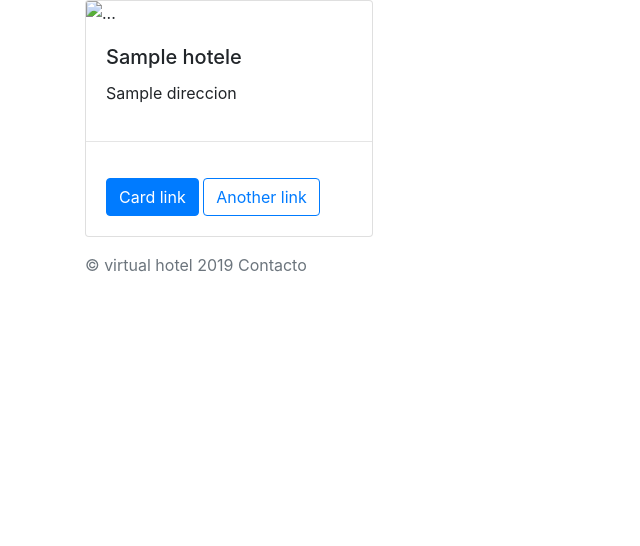
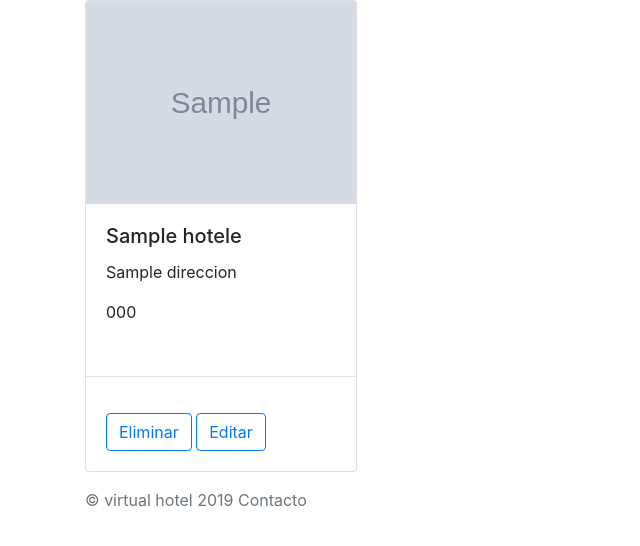
Before and after one commit to cerebro5000/virtualhotel, a PHP site: template vistas/usuario/mishoteles.php in a window 1280 px wide. Shown: the top 546 px of the page, without its empty margins (0-640 px from the left). Run offline with PHP 8.4, Linux system fonts and the light colour scheme; the template is opened without the code that fills it: most values are stand-ins (such as "Sample title", 1, 10 or a date in 2020); grey boxes marked "Sample" are stand-in pictures; some libraries are stand-ins or nearby versions.

Commit message:
vista de mishoteles

```diff
--- a/vistas/usuario/hotel.php
+++ b/vistas/usuario/hotel.php
@@ -54,6 +54,7 @@
 						<br>
 						<b><?php foreach($habitaciones as $key => $value):?>
 						<?php echo $value['descripcion'];?>
+
 						<?php endforeach; ?></b>
 
 						<br>
--- a/vistas/usuario/mishoteles.php
+++ b/vistas/usuario/mishoteles.php
@@ -1,22 +1,39 @@
 <div class="container">
 	<div class="row">
 		<?php foreach($hoteles as $key => $value):?>
-		<div class="col-xl-4">
-			<div class="card" style="width: 18rem;">
-				<img src="" class="card-img-top" alt="...">
+		<div class="col-xl-3">
+			<div class="card" style="width: 17rem;">
+				<?php if (!empty($value['imagen'])): ?>
+					<?php foreach ($value['imagen'] as $key => $val): ?>
+					<img src="<?php echo UPLOADHOTEL. $val ?>" class="card-img-top" alt="...">
+					<?php endforeach ?>
+				<?php else: ?>
+					<img src="img/fondo feo.jpg" class="card-img-top" alt="...">
+				<?php endif ?>
+
 				<div class="card-body">
-
 					<h5 class="card-title"><?php echo $value['nombre'] ?></h5>
 					<p class="card-text"><?php echo $value['direccion'] ?></p>
+					<?php echo $value['telefono'] ?><br>
+					</p>
 				</div>
 				<hr>
 				<div class="card-body">
 					<input type="text" name="" hidden="true" value="<?php $value['id_hotel']; ?>">
-					<a href="#" class="btn btn-primary">Card link</a>
-					<button class="btn btn-outline-primary">Another link</button>
+					<button class="btn btn-outline-primary" id="eliminar">Eliminar</button>
+					<button class="btn btn-outline-primary" id="editar">Editar</button>
 				</div>
 			</div>
 		</div>
 		<?php endforeach; ?>
 	</div>
 </div>
+
+<script type="text/javascript">
+	$(document).ready(function(){
+		$('#registroform').click(function(event){
+				event.preventDefault();
+		$.post('index.php?controller=usuario&action=eliminarhotel');
+		});
+	});
+</script>
```
Also changed, not shown: modelos/Hotel_model.php (+41 -2 lines), uploads/habitaciones/habitacion.jpg (added), uploads/hotel/descarga.jpg (added).
